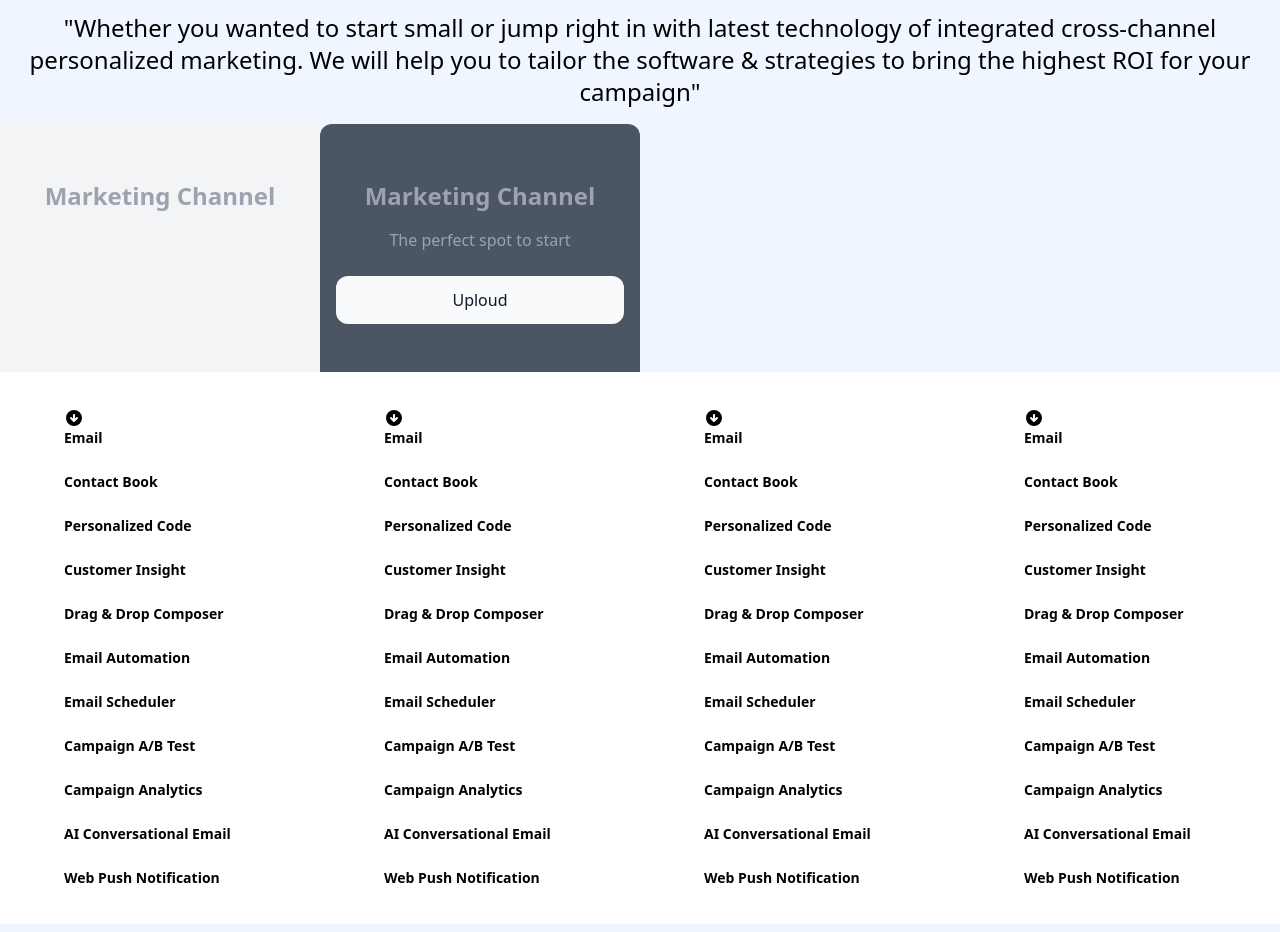
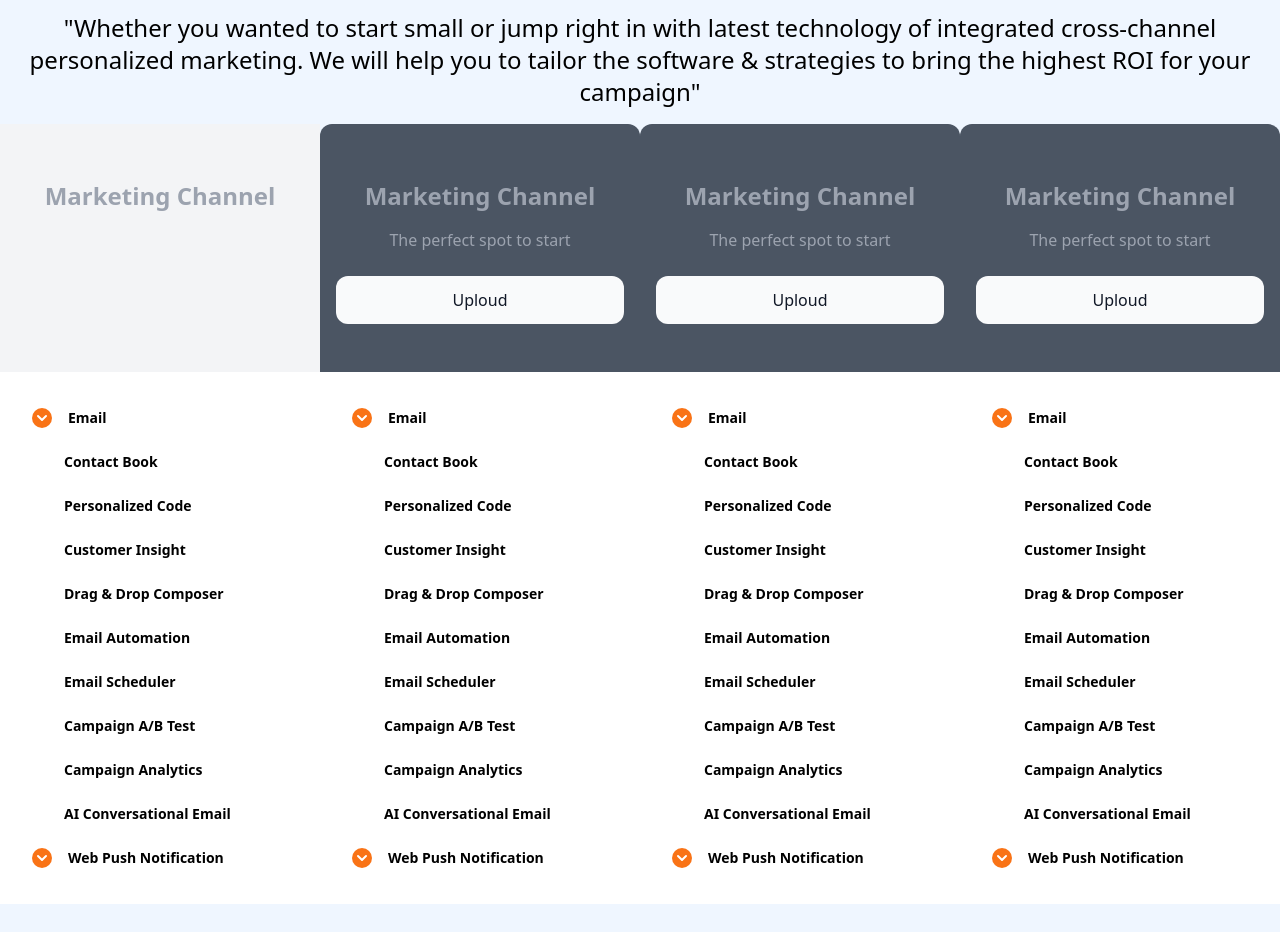
Before and after one commit to hisyamx/mtarget-fe, a website: page src/index.html in a window 1280 px wide. Shown: the part 180-1112 px from the top of the page. Drawn offline with Linux system fonts and the light colour scheme.

Commit message:
index layout

```diff
--- a/src/index.html
+++ b/src/index.html
@@ -44,6 +44,30 @@
               Uploud
             </button>
           </th>
+          <th class="w-1/4  text-left font-normal align-top px-4 py-6 rounded-t-xl bg-gray-600">
+            <h1 class="relative mt-8 mb-4 text-xl md:text-2xl text-center font-bold text-gray-400">
+              Marketing Channel
+            </h1>
+            <p class="relative text-base text-center text-gray-400">
+              The perfect spot to start
+            </p>
+            <button type="submit"
+              class="w-full px-6 py-3 my-6 rounded-xl bg-gray-50 text-gray-900 hover:bg-gray-100 focus:ring-4 focus:ring-gray-300 text-center">
+              Uploud
+            </button>
+          </th>
+          <th class="w-1/4  text-left font-normal align-top px-4 py-6 rounded-t-xl bg-gray-600">
+            <h1 class="relative mt-8 mb-4 text-xl md:text-2xl text-center font-bold text-gray-400">
+              Marketing Channel
+            </h1>
+            <p class="relative text-base text-center text-gray-400">
+              The perfect spot to start
+            </p>
+            <button type="submit"
+              class="w-full px-6 py-3 my-6 rounded-xl bg-gray-50 text-gray-900 hover:bg-gray-100 focus:ring-4 focus:ring-gray-300 text-center">
+              Uploud
+            </button>
+          </th>
 
         </tr>
       </thead>
@@ -51,10 +75,18 @@
         <tr class="bg-white">
           <td class="text-left px-4 py-6">
             <ul class="text-sm font-bold">
-              <li class="py-3 pl-8 mx-4"><span><svg xmlns="http://www.w3.org/2000/svg" class="h-5 w-5" viewBox="0 0 20 20" fill="currentColor">
-                <path fill-rule="evenodd" d="M10 18a8 8 0 100-16 8 8 0 000 16zm1-11a1 1 0 10-2 0v3.586L7.707 9.293a1 1 0 00-1.414 1.414l3 3a1 1 0 001.414 0l3-3a1 1 0 00-1.414-1.414L11 10.586V7z" clip-rule="evenodd" />
-              </svg></span>
-              Email
+              <li class="py-3 pl-0 mx-4">
+                <div class="flex">
+                  <div class="bg-orange-500 rounded-full">
+                    <svg xmlns="http://www.w3.org/2000/svg" class="h-5 w-5 text-white" viewBox="0 0 20 20"
+                      fill="currentColor">
+                      <path fill-rule="evenodd"
+                        d="M5.293 7.293a1 1 0 011.414 0L10 10.586l3.293-3.293a1 1 0 111.414 1.414l-4 4a1 1 0 01-1.414 0l-4-4a1 1 0 010-1.414z"
+                        clip-rule="evenodd" />
+                    </svg>
+                  </div>
+                  <div class="pl-4">Email</div>
+                </div>
               </li>
               <li class="py-3 pl-8 mx-4">Contact Book</li>
               <li class="py-3 pl-8 mx-4">Personalized Code</li>
@@ -65,15 +97,35 @@
               <li class="py-3 pl-8 mx-4">Campaign A/B Test</li>
               <li class="py-3 pl-8 mx-4">Campaign Analytics</li>
               <li class="py-3 pl-8 mx-4">AI Conversational Email</li>
-              <li class="py-3 pl-8 mx-4"><span></span>Web Push Notification</li>
+              <li class="py-3 pl-0 mx-4">
+                <div class="flex">
+                  <div class="bg-orange-500 rounded-full">
+                    <svg xmlns="http://www.w3.org/2000/svg" class="h-5 w-5 text-white" viewBox="0 0 20 20"
+                      fill="currentColor">
+                      <path fill-rule="evenodd"
+                        d="M5.293 7.293a1 1 0 011.414 0L10 10.586l3.293-3.293a1 1 0 111.414 1.414l-4 4a1 1 0 01-1.414 0l-4-4a1 1 0 010-1.414z"
+                        clip-rule="evenodd" />
+                    </svg>
+                  </div>
+                  <div class="pl-4">Web Push Notification</div>
+                </div>
+              </li>
             </ul>
           </td>
           <td class="text-left px-4 py-6">
             <ul class="text-sm font-bold">
-              <li class="py-3 pl-8 mx-4"><span><svg xmlns="http://www.w3.org/2000/svg" class="h-5 w-5" viewBox="0 0 20 20" fill="currentColor">
-                <path fill-rule="evenodd" d="M10 18a8 8 0 100-16 8 8 0 000 16zm1-11a1 1 0 10-2 0v3.586L7.707 9.293a1 1 0 00-1.414 1.414l3 3a1 1 0 001.414 0l3-3a1 1 0 00-1.414-1.414L11 10.586V7z" clip-rule="evenodd" />
-              </svg></span>
-              Email
+              <li class="py-3 pl-0 mx-4">
+                <div class="flex">
+                  <div class="bg-orange-500 rounded-full">
+                    <svg xmlns="http://www.w3.org/2000/svg" class="h-5 w-5 text-white" viewBox="0 0 20 20"
+                      fill="currentColor">
+                      <path fill-rule="evenodd"
+                        d="M5.293 7.293a1 1 0 011.414 0L10 10.586l3.293-3.293a1 1 0 111.414 1.414l-4 4a1 1 0 01-1.414 0l-4-4a1 1 0 010-1.414z"
+                        clip-rule="evenodd" />
+                    </svg>
+                  </div>
+                  <div class="pl-4">Email</div>
+                </div>
               </li>
               <li class="py-3 pl-8 mx-4">Contact Book</li>
               <li class="py-3 pl-8 mx-4">Personalized Code</li>
@@ -84,15 +136,35 @@
               <li class="py-3 pl-8 mx-4">Campaign A/B Test</li>
               <li class="py-3 pl-8 mx-4">Campaign Analytics</li>
               <li class="py-3 pl-8 mx-4">AI Conversational Email</li>
-              <li class="py-3 pl-8 mx-4"><span></span>Web Push Notification</li>
+              <li class="py-3 pl-0 mx-4">
+                <div class="flex">
+                  <div class="bg-orange-500 rounded-full">
+                    <svg xmlns="http://www.w3.org/2000/svg" class="h-5 w-5 text-white" viewBox="0 0 20 20"
+                      fill="currentColor">
+                      <path fill-rule="evenodd"
+                        d="M5.293 7.293a1 1 0 011.414 0L10 10.586l3.293-3.293a1 1 0 111.414 1.414l-4 4a1 1 0 01-1.414 0l-4-4a1 1 0 010-1.414z"
+                        clip-rule="evenodd" />
+                    </svg>
+                  </div>
+                  <div class="pl-4">Web Push Notification</div>
+                </div>
+              </li>
             </ul>
           </td>
           <td class="text-left px-4 py-6">
             <ul class="text-sm font-bold">
-              <li class="py-3 pl-8 mx-4"><span><svg xmlns="http://www.w3.org/2000/svg" class="h-5 w-5" viewBox="0 0 20 20" fill="currentColor">
-                <path fill-rule="evenodd" d="M10 18a8 8 0 100-16 8 8 0 000 16zm1-11a1 1 0 10-2 0v3.586L7.707 9.293a1 1 0 00-1.414 1.414l3 3a1 1 0 001.414 0l3-3a1 1 0 00-1.414-1.414L11 10.586V7z" clip-rule="evenodd" />
-              </svg></span>
-              Email
+              <li class="py-3 pl-0 mx-4">
+                <div class="flex">
+                  <div class="bg-orange-500 rounded-full">
+                    <svg xmlns="http://www.w3.org/2000/svg" class="h-5 w-5 text-white" viewBox="0 0 20 20"
+                      fill="currentColor">
+                      <path fill-rule="evenodd"
+                        d="M5.293 7.293a1 1 0 011.414 0L10 10.586l3.293-3.293a1 1 0 111.414 1.414l-4 4a1 1 0 01-1.414 0l-4-4a1 1 0 010-1.414z"
+                        clip-rule="evenodd" />
+                    </svg>
+                  </div>
+                  <div class="pl-4">Email</div>
+                </div>
               </li>
               <li class="py-3 pl-8 mx-4">Contact Book</li>
               <li class="py-3 pl-8 mx-4">Personalized Code</li>
@@ -103,15 +175,35 @@
               <li class="py-3 pl-8 mx-4">Campaign A/B Test</li>
               <li class="py-3 pl-8 mx-4">Campaign Analytics</li>
               <li class="py-3 pl-8 mx-4">AI Conversational Email</li>
-              <li class="py-3 pl-8 mx-4"><span></span>Web Push Notification</li>
+              <li class="py-3 pl-0 mx-4">
+                <div class="flex">
+                  <div class="bg-orange-500 rounded-full">
+                    <svg xmlns="http://www.w3.org/2000/svg" class="h-5 w-5 text-white" viewBox="0 0 20 20"
+                      fill="currentColor">
+                      <path fill-rule="evenodd"
+                        d="M5.293 7.293a1 1 0 011.414 0L10 10.586l3.293-3.293a1 1 0 111.414 1.414l-4 4a1 1 0 01-1.414 0l-4-4a1 1 0 010-1.414z"
+                        clip-rule="evenodd" />
+                    </svg>
+                  </div>
+                  <div class="pl-4">Web Push Notification</div>
+                </div>
+              </li>
             </ul>
           </td>
           <td class="text-left px-4 py-6">
             <ul class="text-sm font-bold">
-              <li class="py-3 pl-8 mx-4"><span><svg xmlns="http://www.w3.org/2000/svg" class="h-5 w-5" viewBox="0 0 20 20" fill="currentColor">
-                <path fill-rule="evenodd" d="M10 18a8 8 0 100-16 8 8 0 000 16zm1-11a1 1 0 10-2 0v3.586L7.707 9.293a1 1 0 00-1.414 1.414l3 3a1 1 0 001.414 0l3-3a1 1 0 00-1.414-1.414L11 10.586V7z" clip-rule="evenodd" />
-              </svg></span>
-              Email
+              <li class="py-3 pl-0 mx-4">
+                <div class="flex">
+                  <div class="bg-orange-500 rounded-full">
+                    <svg xmlns="http://www.w3.org/2000/svg" class="h-5 w-5 text-white" viewBox="0 0 20 20"
+                      fill="currentColor">
+                      <path fill-rule="evenodd"
+                        d="M5.293 7.293a1 1 0 011.414 0L10 10.586l3.293-3.293a1 1 0 111.414 1.414l-4 4a1 1 0 01-1.414 0l-4-4a1 1 0 010-1.414z"
+                        clip-rule="evenodd" />
+                    </svg>
+                  </div>
+                  <div class="pl-4">Email</div>
+                </div>
               </li>
               <li class="py-3 pl-8 mx-4">Contact Book</li>
               <li class="py-3 pl-8 mx-4">Personalized Code</li>
@@ -122,9 +214,22 @@
               <li class="py-3 pl-8 mx-4">Campaign A/B Test</li>
               <li class="py-3 pl-8 mx-4">Campaign Analytics</li>
               <li class="py-3 pl-8 mx-4">AI Conversational Email</li>
-              <li class="py-3 pl-8 mx-4"><span></span>Web Push Notification</li>
+              <li class="py-3 pl-0 mx-4">
+                <div class="flex">
+                  <div class="bg-orange-500 rounded-full">
+                    <svg xmlns="http://www.w3.org/2000/svg" class="h-5 w-5 text-white" viewBox="0 0 20 20"
+                      fill="currentColor">
+                      <path fill-rule="evenodd"
+                        d="M5.293 7.293a1 1 0 011.414 0L10 10.586l3.293-3.293a1 1 0 111.414 1.414l-4 4a1 1 0 01-1.414 0l-4-4a1 1 0 010-1.414z"
+                        clip-rule="evenodd" />
+                    </svg>
+                  </div>
+                  <div class="pl-4">Web Push Notification</div>
+                </div>
+              </li>
             </ul>
           </td>
+
         </tr>
       </tbody>
     </table>
```
Also changed, not shown: styles/style.css. Lines whose indentation alone changed are shown as unchanged.
